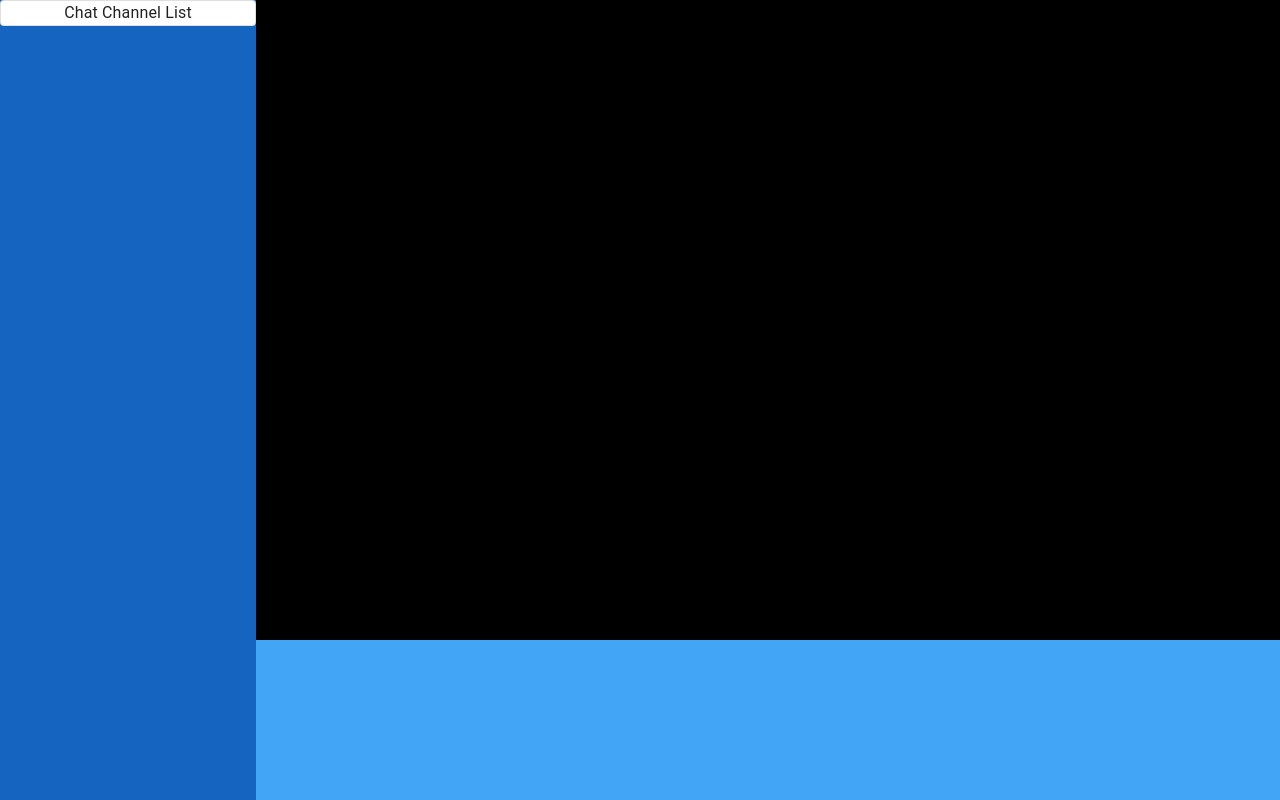
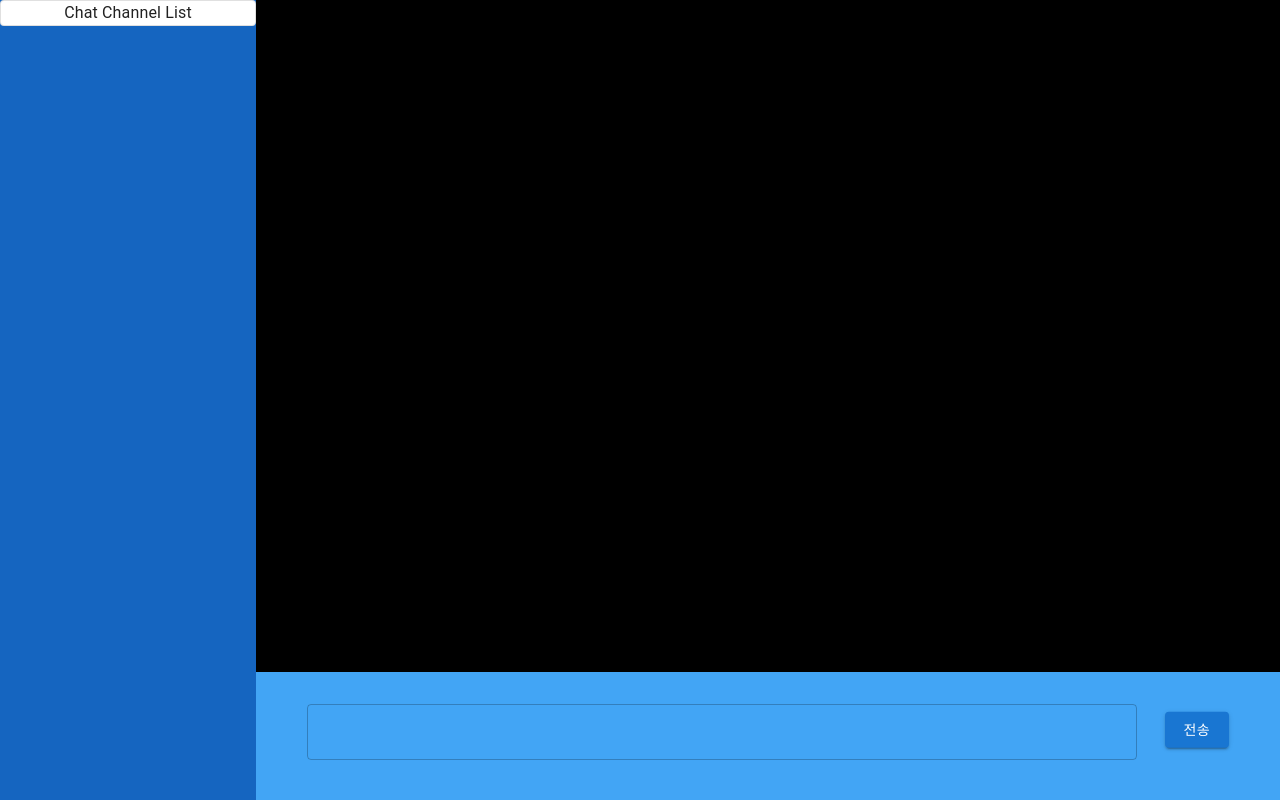
Before and after one commit to MAGHC/Electron-login-join-chat-App, a React (Create React App) app: page /chatmain in a window 1280 px wide. Built offline with nearby package versions, Linux system fonts and the light colour scheme.

Commit message:
[add]:message sender 스타일 및 기본 onchange 함수 작성

```diff
--- a/src/Components/Channels.tsx
+++ b/src/Components/Channels.tsx
@@ -1,7 +1,7 @@
 import { Box } from "@mui/material";
 
 const Channels = () => {
-  return <Box height="80vh" width="80vw" bgcolor="black"></Box>;
+  return <Box height="84vh" width="80vw" bgcolor="black"></Box>;
 };
 
 export default Channels;
--- a/src/Components/SendChat.tsx
+++ b/src/Components/SendChat.tsx
@@ -1,7 +1,25 @@
-import { Paper, Box } from "@mui/material";
+import { Box, FormControl, Button, TextField } from "@mui/material";
+import { useState } from "react";
 
 const SendChat = () => {
-  return <Box width="80vw" height="20vh" bgcolor="primary.light"></Box>;
+  const [message, setMessage] = useState("");
+
+  const ChangeMessage = (e: React.ChangeEvent<HTMLInputElement>) => {
+    const { value } = e.target;
+    setMessage(value);
+    console.log(message);
+  };
+
+  return (
+    <Box display="flex" justifyContent="center" width="80vw" height="16vh" bgcolor="primary.light">
+      <FormControl sx={{ position: "relative", width: "90%", height: "90%" }}>
+        <TextField onChange={ChangeMessage} value={message} sx={{ width: "90%", marginTop: "2rem" }} name="message"></TextField>
+        <Button sx={{ position: "absolute", top: "50%", right: "0%", transform: "translate(0,-50%)" }} variant="contained">
+          전송
+        </Button>
+      </FormControl>
+    </Box>
+  );
 };
 
 export default SendChat;
```
